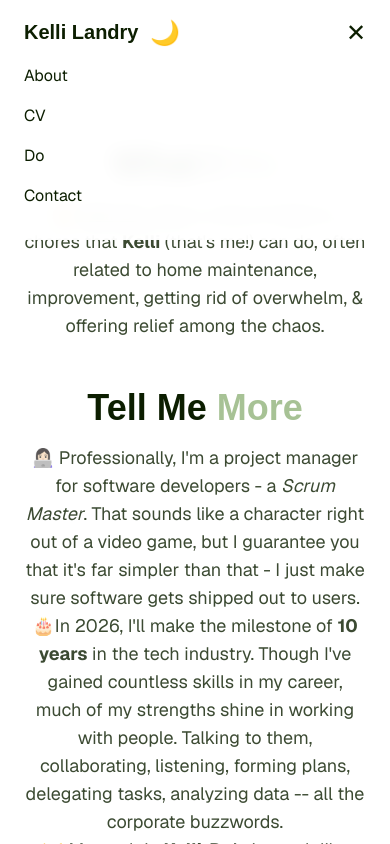
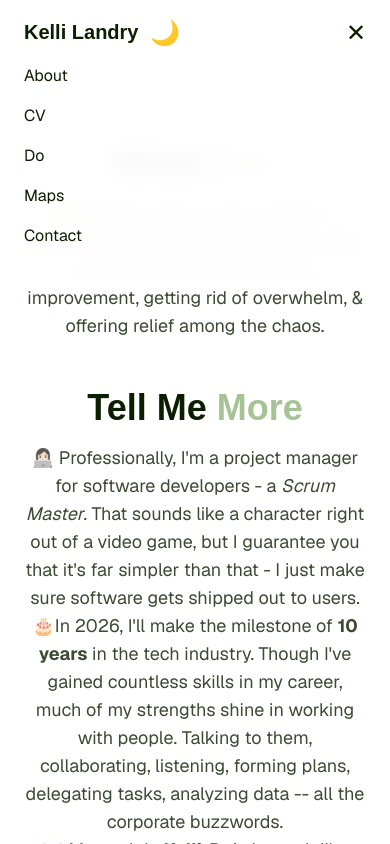
Before and after one commit to kel7774/kellidev, a Next.js app: page /kelli-do in a window 390 px wide. Both pictures are taken after a click on the button "Toggle menu". Shown: the top 844 px of the page. Built offline with nearby package versions, Linux system fonts and the light colour scheme; a web font is replaced by a local one.

Commit message:
add maps to the mobile menu

```diff
--- a/src/components/Navbar.tsx
+++ b/src/components/Navbar.tsx
@@ -67,6 +67,9 @@ export default function Navbar() {
             <Link href="/kelli-do" className="font-geist hover:text-frog-green transition-colors" onClick={() => setMobileMenuOpen(false)}>
               Do
             </Link>
+            <Link href="/lafayette-lowdown-maps" className="font-geist hover:text-frog-green transition-colors">
+              Maps
+            </Link>
             <Link href="/contact" className="font-geist hover:text-frog-green transition-colors" onClick={() => setMobileMenuOpen(false)}>
               Contact
             </Link>
```
